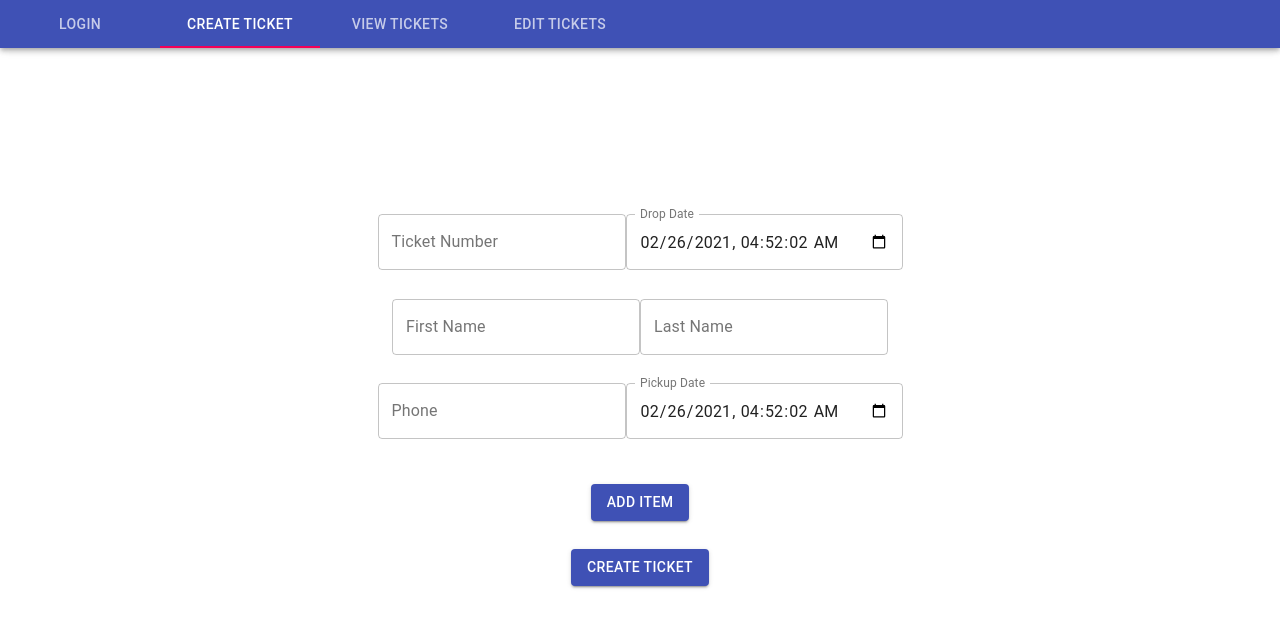
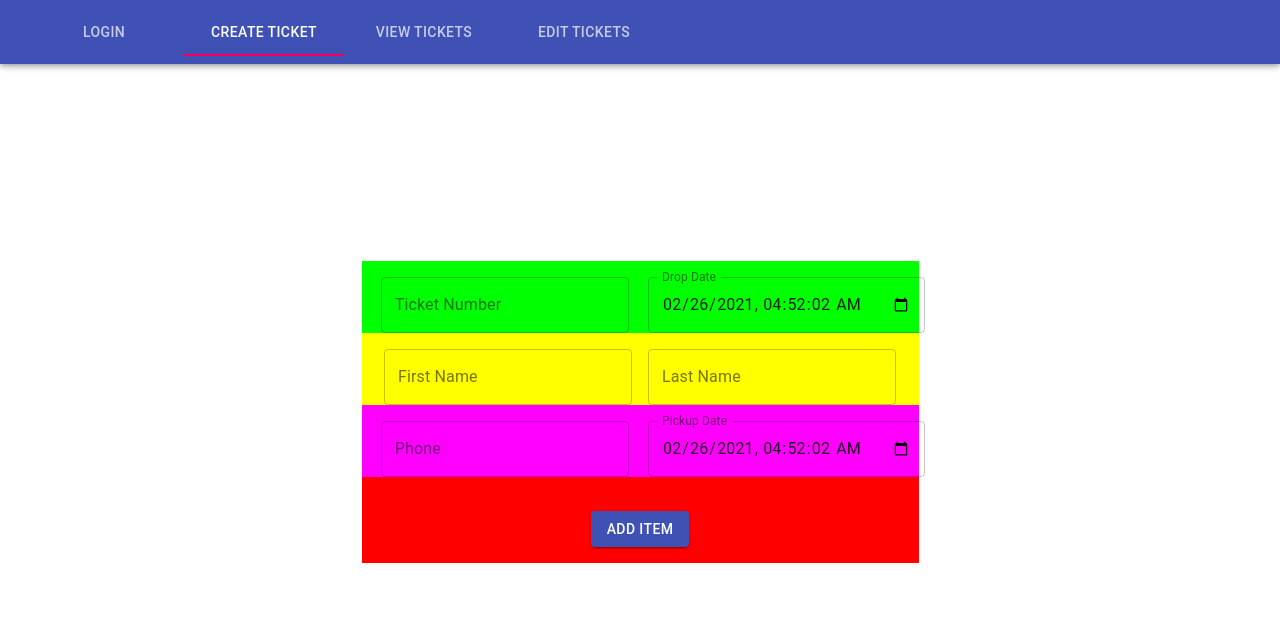
Before and after one commit to gosupark27/Shoe-Repair-Management, a React (Create React App) app in the folder client/: page /ticket in a window 1280 px wide. Shown: the top 628 px of the page. Built offline with nearby package versions, Linux system fonts and the light colour scheme.

Commit message:
Cleaned up grid layout for ticketForm

```diff
--- a/client/src/component/editTicket.js
+++ b/client/src/component/editTicket.js
@@ -4,10 +4,23 @@ import Container from '@material-ui/core/Container';
 import Grid from '@material-ui/core/Grid';
 import TextField from '@material-ui/core/TextField';
 import Button from '@material-ui/core/Button';
-
+import Card from '@material-ui/core/Card';
+import CardActions from '@material-ui/core/CardActions';
+import CardContent from '@material-ui/core/CardContent';
+import Chip from '@material-ui/core/Chip';
+import Typography from '@material-ui/core/Typography';
 
 const EditTicket = () => {
     const savedTicket = useLocation().state
+    console.log(savedTicket.ticketItems)
+
+    const handleDelete = () => {
+        console.info('You clicked the delete icon.');
+    };
+
+    const handleClick = () => {
+        console.info('You clicked the Chip.');
+    };
 
     return (
         <div>
@@ -41,6 +54,33 @@ const EditTicket = () => {
                         </Grid>
                     </Grid>
                 </Grid>
+                <Container>
+                    {savedTicket.ticketItems.map(item => {
+                        return (
+                            <Card>
+                                <CardContent>
+                                    <Typography variant='h2' color="textSecondary" gutterBottom>
+                                        {item.itemName}
+                                    </Typography>
+                                    <Chip
+                                        label={item.repair}
+                                        onClick={handleClick}
+                                        onDelete={handleDelete}
+                                    />
+                                    <Chip
+                                        label="Add Repair"
+                                        clickable
+                                        color="primary"
+                                        onClick={handleClick}
+                                    />
+                                </CardContent>
+                                <CardActions>
+                                    <Button size="small" color='secondary'>Delete Item</Button>
+                                </CardActions>
+                            </Card>
+                        )
+                    })}
+                </Container>
             </Container>
         </div>
     )
--- a/client/src/component/item.js
+++ b/client/src/component/item.js
@@ -1,6 +1,7 @@
 import ListItem from '@material-ui/core/ListItem';
 import Grid from '@material-ui/core/Grid';
 import TextField from '@material-ui/core/TextField';
+import {useState} from 'react'
 import DeleteIcon from '@material-ui/icons/Delete';
 import Select from '@material-ui/core/Select';
 import { makeStyles } from '@material-ui/core/styles';
@@ -29,12 +30,13 @@ const useStyles = makeStyles(theme => ({
 
 const Item = ({ remove, item, updateItemList }) => {
 
+    const[itemSelect, setItemSelect] = useState('')
     const classes = useStyles()
 
+    console.log(itemSelect)
     const itemNameChange = (e) => {
-        const itemNameInput = e.target.value;
-        console.log(e.target)
-        console.log(e.target.name)
+        const itemNameInput = e.target.value
+        setItemSelect(itemNameInput.substr(0, itemNameInput.indexOf(' ')))
         updateItemList(item.id, itemNameInput, 'itemName');
     }
 
@@ -49,7 +51,17 @@ const Item = ({ remove, item, updateItemList }) => {
         Purse: [{ id: 1, name: 'Purse' }]
     };
 
+    const shoeRepairs = ['heels', 'half soles', 'full soles', 'clean']
+    const purseRepairs = ['strap', 'handle', 'zipper', 'clean']
 
+    let repairOptions = null
+
+    if(itemSelect === 'Men' || itemSelect === 'Women'){
+        repairOptions = shoeRepairs
+    }
+    else if(itemSelect === 'Purse'){
+        repairOptions = purseRepairs
+    }
 
     return (
         <ListItem>
@@ -100,12 +112,17 @@ const Item = ({ remove, item, updateItemList }) => {
                                     displayEmpty
                                     className={classes.selectEmpty}
                                 >
-                                    <MenuItem value="">
+                                    {repairOptions ?
+                                            repairOptions.map((repair, index) => {
+                                                return(
+                                                    <MenuItem key={index} value={repair}>{repair}</MenuItem>
+                                                )
+
+                                            })
+                                    : <MenuItem value="">
                                         <em>None</em>
                                     </MenuItem>
-                                    <MenuItem value={'Half Sole'}>Half Sole</MenuItem>
-                                    <MenuItem value={'Heels'}>Heels</MenuItem>
-                                    <MenuItem value={'Clean'}>Clean</MenuItem>
+                                    }
                                 </Select>
                             </FormControl>
                         </Grid>
--- a/client/src/component/navbar.js
+++ b/client/src/component/navbar.js
@@ -4,12 +4,14 @@ import { BrowserRouter as Router, Route, Switch, Link } from 'react-router-dom';
 import TicketForm from './ticketForm';
 import Login from './login';
 import EditTicket from './editTicket'
-import {makeStyles} from '@material-ui/core/styles'
+import { makeStyles } from '@material-ui/core/styles'
+import Toolbar from '@material-ui/core/Toolbar';
 
 const useStyles = makeStyles({
-    root:{
-        flexDirection:'column',
-        color:'fff'
+    root: {
+        flexDirection: 'row',
+        color: 'fff',
+        width: '100%'
     }
 })
 
@@ -24,12 +26,14 @@ const Navbar = () => {
             <Route path="/" render={(history) => (
                 <div>
                     <AppBar>
+                        <Toolbar>
                             <Tabs className={classes.root} value={history.location.pathname !== '/' ? history.location.pathname : false}>
                                 <Tab label="Login" value={routes[0]} component={Link} to={routes[0]} />
                                 <Tab label="Create Ticket" value={routes[1]} component={Link} to={routes[1]} />
                                 <Tab label="View Tickets" value={routes[2]} component={Link} to={routes[2]} />
                                 <Tab label="Edit Tickets" value={routes[3]} component={Link} to={routes[3]} />
                             </Tabs>
+                        </Toolbar>
                     </AppBar>
                 </div>
 
@@ -37,7 +41,7 @@ const Navbar = () => {
             />
 
             <Switch>
-                <Route path="/login" component={Login}/>
+                <Route path="/login" component={Login} />
                 <Route path="/ticket" component={TicketForm} />
                 <Route path="/view" component="ViewForm" />
                 <Route path="/edit" component={EditTicket} />
--- a/client/src/component/ticketForm.js
+++ b/client/src/component/ticketForm.js
@@ -4,11 +4,11 @@ import TextField from '@material-ui/core/TextField';
 import Grid from '@material-ui/core/Grid';
 import Container from '@material-ui/core/Container';
 import TicketService from '../services/API';
-import {useHistory} from 'react-router-dom'
+import { useHistory } from 'react-router-dom'
 import ItemList from './itemList';
 
 const TicketForm = () => {
-    const date = new Date(new Date().toString().split('GMT')[0]+' UTC').toISOString().split('.')[0]
+    const date = new Date(new Date().toString().split('GMT')[0] + ' UTC').toISOString().split('.')[0]
     const [firstName, setFirstName] = useState('')
     const [lastName, setLastName] = useState('')
     const [phone, setPhone] = useState('')
@@ -28,49 +28,48 @@ const TicketForm = () => {
             firstName, lastName, phone, pickUpDate, ticketNumber, dropDate, ticketItems
         }
         TicketService.create(newTicket)
-        .then(savedTicket => {
-            return history.push("/edit", savedTicket)
-        })
+            .then(savedTicket => {
+                return history.push("/edit", savedTicket)
+            })
 
     }
 
     return (
-        <Container maxWidth={'lg'}>
-            <Grid container spacing={0} alignItems="center" justify="center" style={{ minHeight: "50vh" }}>
-                <Grid container>
-                    <Grid item xs={12}>
+        <div style={{ marginTop: 20 }}>
+            <Grid container spacing={2} direction="column" alignItems='center' justify='center' style={{ minHeight: '100vh' }}>
+                <Grid container item spacing={2} xs={12} alignItems='flex-start' justify='center' style={{backgroundColor:'#00FF00'}}>
+                    <Grid item xs={6}>
                         <TextField label="Ticket Number" variant="outlined" value={ticketNumber} onChange={(e) => setTicketNumber(e.target.value)} />
+                    </Grid>
+                    <Grid item xs={6}>
                         <TextField label="Drop Date" type="datetime-local" variant="outlined" value={dropDate} onChange={(e) => setDropDate(e.target.value)} />
                     </Grid>
                 </Grid>
-                <Grid container>
-                    <Grid item xs={12}>
+                <Grid container item spacing={2} xs={12} alignItems='center' justify='center' style={{backgroundColor:'#FFFF00'}}>
+                    <Grid item >
                         <TextField label="First Name" variant="outlined" value={firstName} onChange={(e) => setFirstName(e.target.value)} />
+                    </Grid>
+                    <Grid item >
                         <TextField label="Last Name" variant="outlined" value={lastName} onChange={(e) => setLastName(e.target.value)} />
                     </Grid>
-
                 </Grid>
-                <Grid container>
-
-                    <Grid item xs={12}>
+                <Grid container item spacing={2} xs={12} alignItems='center' justify='center' style={{backgroundColor:'#FF00FF'}}>
+                    <Grid item xs={6}>
                         <TextField label="Phone" variant="outlined" value={phone} onChange={(e) => setPhone(e.target.value)} />
+                    </Grid>
+                    <Grid item xs={6}>
                         <TextField label="Pickup Date" type="datetime-local" variant="outlined" value={pickUpDate} onChange={(e) => setPickUpDate(e.target.value)} />
                     </Grid>
                 </Grid>
-                <Grid container>
-                <Grid item xs={12}>
-                    <ItemList setTicketItems={setTicketItem}/>
-                </Grid>
-            </Grid>
-                <Grid container>
-                    <Grid item xs={12}>
-                        <Button variant="contained" color="primary" onClick={callApi}>
-                            Create Ticket
-                        </Button>
+                <Grid container item spacing={2} xs={12} alignItems='center' justify='center' style={{backgroundColor:'#FF0000'}}>
+                    <Grid item>
+                        <ItemList setTicketItems={setTicketItem} />
                     </Grid>
                 </Grid>
             </Grid>
-        </Container>
+        </div>
+
+
     )
 
 }
--- a/client/src/index.js
+++ b/client/src/index.js
@@ -2,9 +2,11 @@ import React from 'react';
 import ReactDOM from 'react-dom';
 import './index.css';
 import App from './App';
+import CssBaseline from "@material-ui/core/CssBaseline";
 
 ReactDOM.render(
   <React.StrictMode>
+    <CssBaseline/>
     <App />
   </React.StrictMode>,
   document.getElementById('root')
```
Lines whose indentation alone changed are shown as unchanged.
